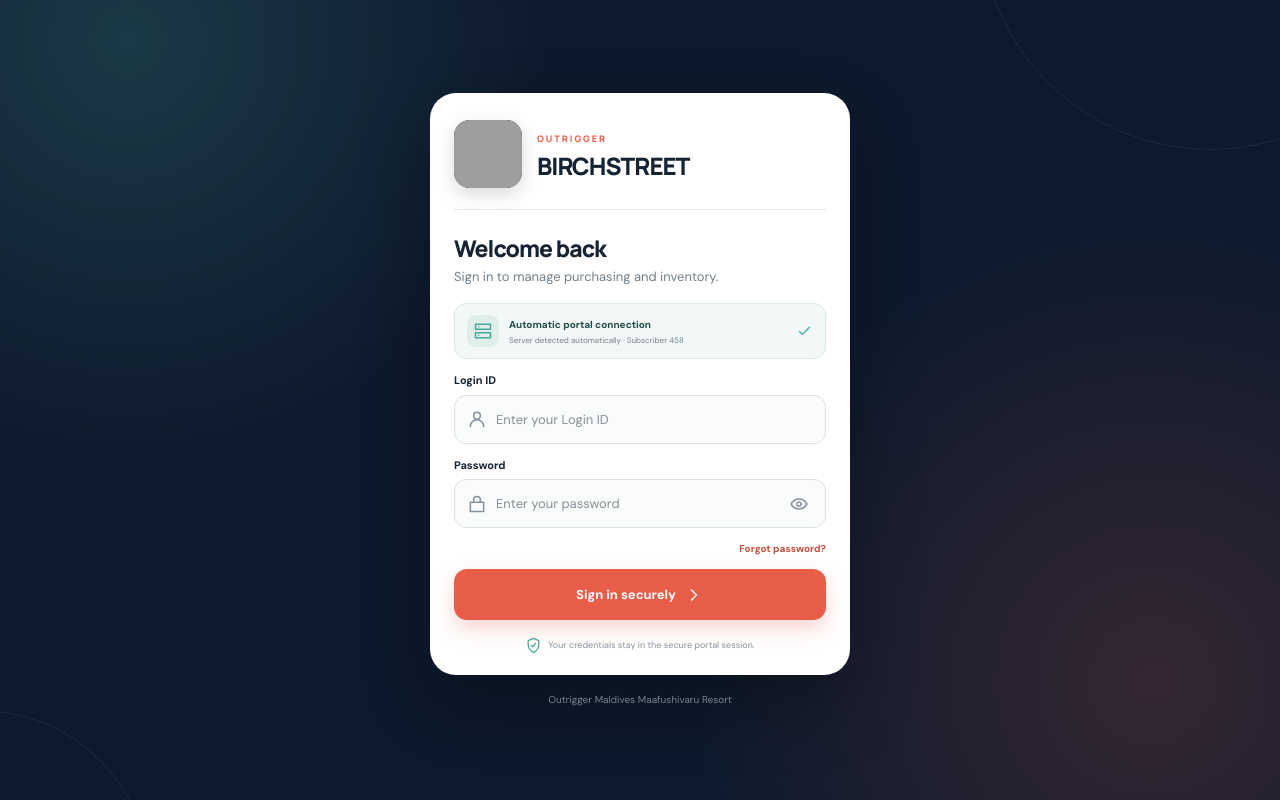
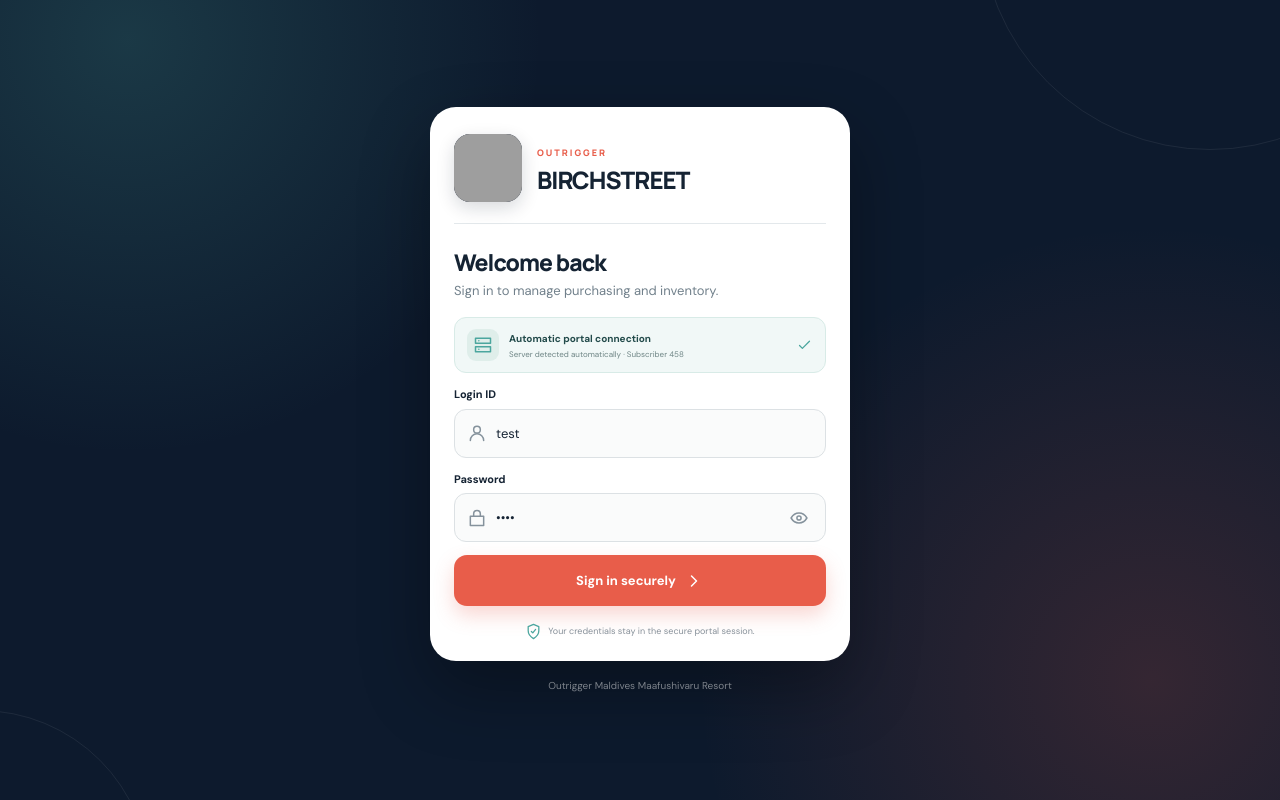
Before and after one commit to roni2026/birchapp, a React (Vite) app: page / in a window 1280 px wide. Built offline with nearby package versions, Linux system fonts and the light colour scheme; grey boxes are pictures that could not be loaded.

Commit message:
Add test login credentials
Figma-Prompt-ID: 20
Figma-Session-ID: 060a0145-4240-428e-9856-95f9a90e7a5f

```diff
--- a/src/App.tsx
+++ b/src/App.tsx
@@ -149,8 +149,8 @@ function Login({ enter }: { enter: () => void }) {
   function submit(e: FormEvent<HTMLFormElement>) {
     e.preventDefault();
     const data = new FormData(e.currentTarget);
-    if (!data.get("login") || !data.get("password"))
-      return setError("Enter your Login ID and password to continue.");
+    if (data.get("login") !== "test" || data.get("password") !== "test")
+      return setError("Use test as both the Login ID and password.");
     setError("");
     enter();
   }
@@ -186,7 +186,12 @@ function Login({ enter }: { enter: () => void }) {
             <span>Login ID</span>
             <div className="field">
               <Icon name="user" />
-              <input name="login" autoComplete="username" placeholder="Enter your Login ID" />
+              <input
+                name="login"
+                autoComplete="username"
+                defaultValue="test"
+                placeholder="Enter your Login ID"
+              />
             </div>
           </label>
           <label>
@@ -197,6 +202,7 @@ function Login({ enter }: { enter: () => void }) {
                 name="password"
                 type={show ? "text" : "password"}
                 autoComplete="current-password"
+                defaultValue="test"
                 placeholder="Enter your password"
               />
               <button type="button" onClick={() => setShow(!show)} aria-label="Show password">
@@ -204,9 +210,6 @@ function Login({ enter }: { enter: () => void }) {
               </button>
             </div>
           </label>
-          <div className="form-options">
-            <button type="button">Forgot password?</button>
-          </div>
           {error && <p className="error">{error}</p>}
           <button className="sign-in">
             Sign in securely <Icon name="next" />
--- a/src/index.css
+++ b/src/index.css
@@ -198,18 +198,6 @@
 }
 .field button {
   padding: 4px;
-}
-.form-options {
-  display: flex;
-  align-items: center;
-  justify-content: flex-end;
-  gap: 10px;
-}
-.form-options > button {
-  color: #c94d3e;
-  font-size: 10px;
-  font-weight: 700;
-  white-space: nowrap;
 }
 .check {
   display: flex;
```
